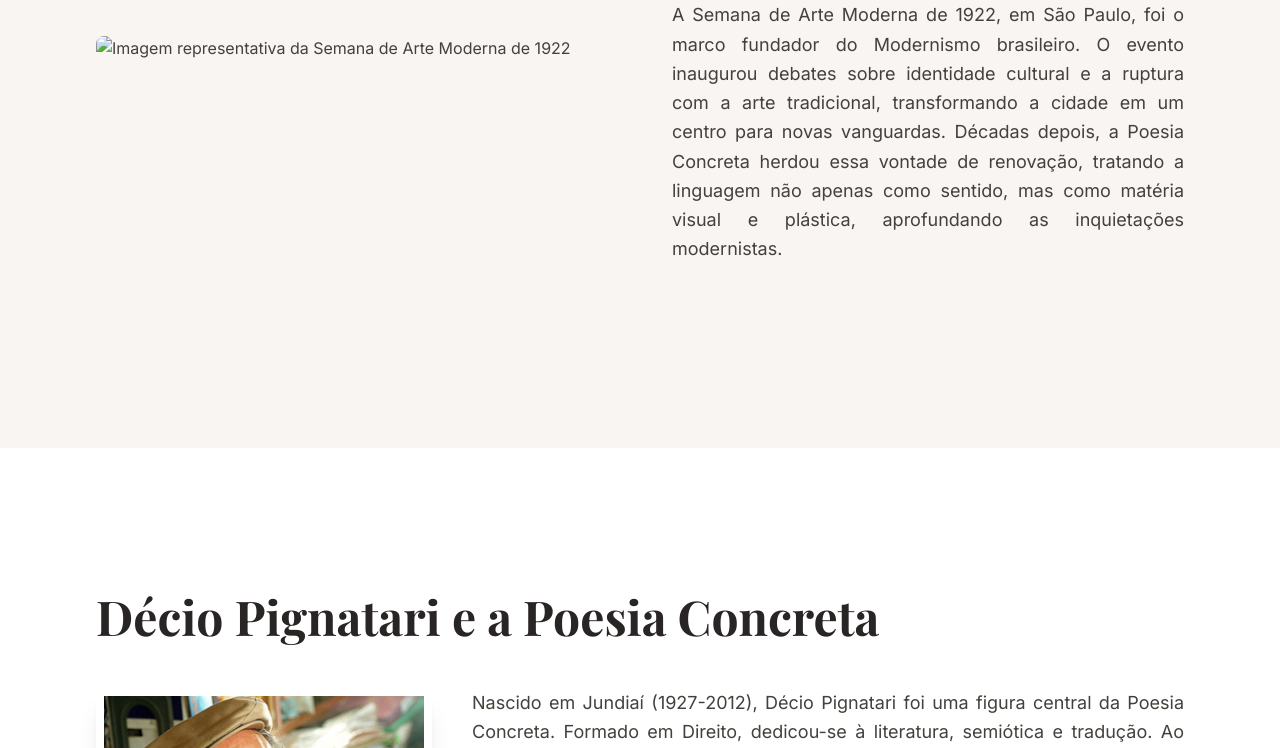
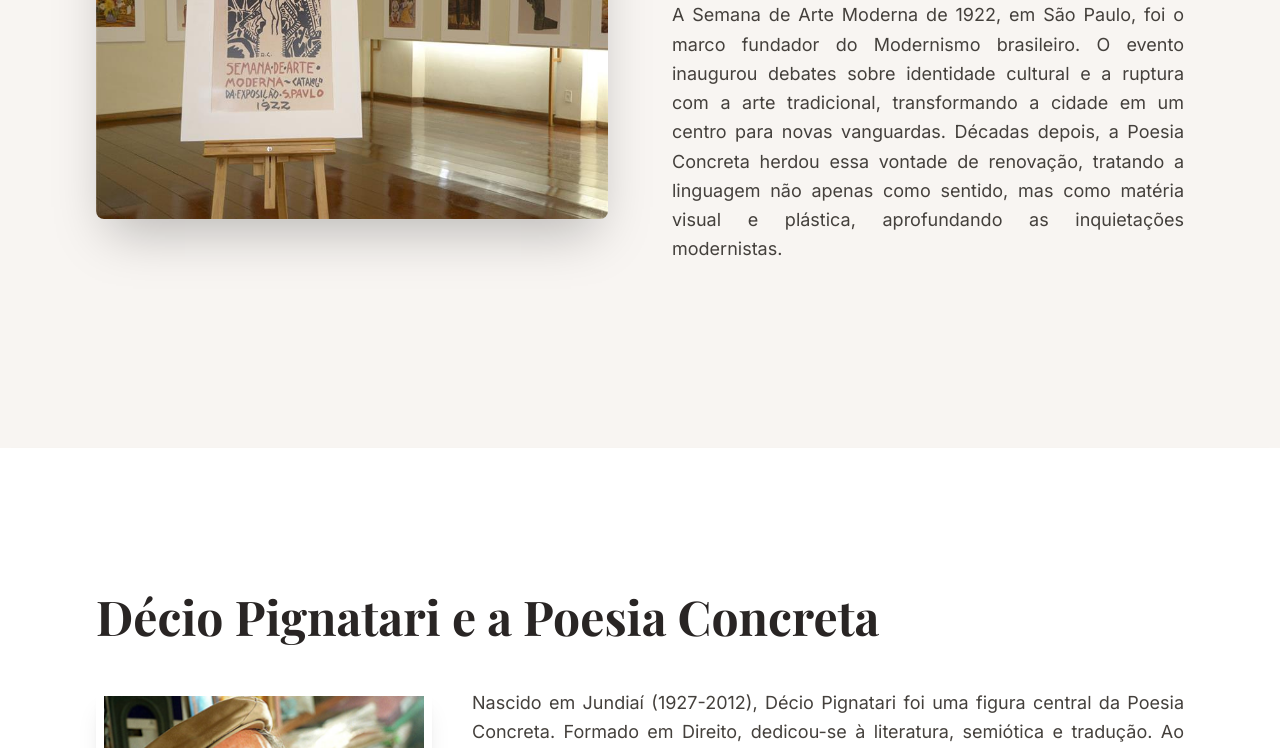
Before and after one commit to senacterceiro/tomasF, a plain HTML site: page index.html in a window 1280 px wide. Shown: the part 352-1100 px from the top of the page. Drawn offline with nearby package versions, Linux system fonts and the light colour scheme.

Commit message:
Update index.html

```diff
--- a/index.html
+++ b/index.html
@@ -31,7 +31,7 @@
             <div class="max-w-6xl w-full mx-auto p-4 sm:p-6 lg:p-8 grid grid-cols-1 md:grid-cols-2 gap-10 lg:gap-16 items-center">
 
                 <div>
-                    <img src="assets/semanaarte.png"
+                    <img src="assets/semanaarte.jpg"
                          alt="Imagem representativa da Semana de Arte Moderna de 1922"
                          class="rounded-lg object-cover w-full h-full shadow-2xl">
                 </div>
```
